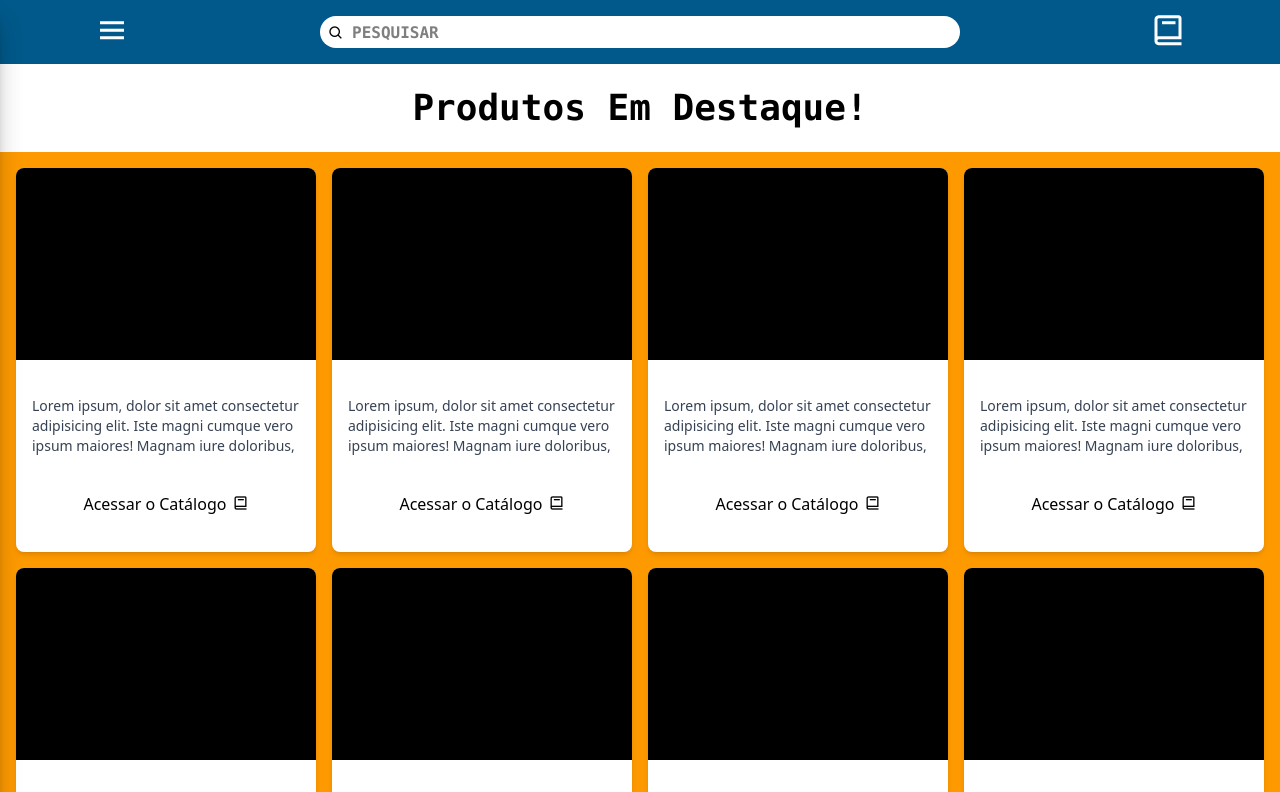
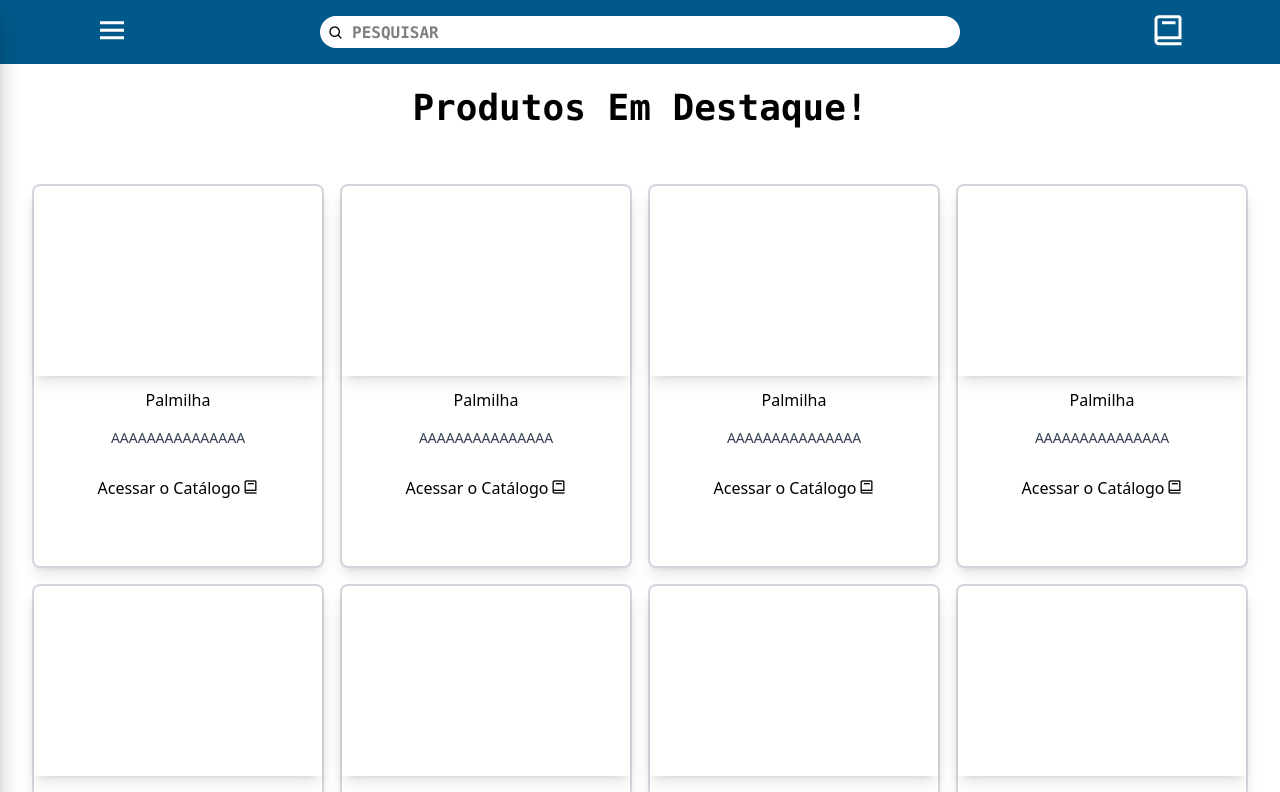
Before and after one commit to Cai0Sant0/ProjetoPessoal, a React (Vite) app: page / in a window 1280 px wide. Shown: the top 792 px of the page. Built offline with nearby package versions, Linux system fonts and the light colour scheme.

Commit message:
mudando cards e colocando footer

```diff
--- a/src/App.jsx
+++ b/src/App.jsx
@@ -1,6 +1,7 @@
 import Navbar from "./components/navbar/Navbar";
 import Sidebar from "./components/sidebar/Sidebar";
 import CardItem from "./components/CardItem/CardItem";
+import Rodape from "./components/Rodape/Rodape";
 import { useState } from "react";
 
 function App() {
@@ -10,16 +11,17 @@ function App() {
             <Navbar onMenuClick={() => setSidebarOpen(true)} />
             <Sidebar open={sidebarOpen} onClose={() => setSidebarOpen(false)} />
             <h1 className="w-full text-2xl text-center font-bold font-mono p-6 md:text-4xl">Produtos Em Destaque!</h1>
-            <main className="grid grid-cols-1 md:grid-cols-4 min-h-screen bg-amber-500 p-4 gap-4">
-                <CardItem />
-                <CardItem />
-                <CardItem />
-                <CardItem />
-                <CardItem />
-                <CardItem />
-                <CardItem />
-                <CardItem />
+            <main className="grid grid-cols-1 md:grid-cols-4 min-h-svh p-8 gap-4">
+                <CardItem nomeProd="Palmilha" descProd="AAAAAAAAAAAAAAA" />
+                <CardItem nomeProd="Palmilha" descProd="AAAAAAAAAAAAAAA" />
+                <CardItem nomeProd="Palmilha" descProd="AAAAAAAAAAAAAAA" />
+                <CardItem nomeProd="Palmilha" descProd="AAAAAAAAAAAAAAA" />
+                <CardItem nomeProd="Palmilha" descProd="AAAAAAAAAAAAAAA" />
+                <CardItem nomeProd="Palmilha" descProd="AAAAAAAAAAAAAAA" />
+                <CardItem nomeProd="Palmilha" descProd="AAAAAAAAAAAAAAA" />
+                <CardItem nomeProd="Palmilha" descProd="AAAAAAAAAAAAAAA" />
             </main>
+            <Rodape />
         </>
     );
 }
--- a/src/components/CardItem/CardItem.jsx
+++ b/src/components/CardItem/CardItem.jsx
@@ -1,10 +1,15 @@
-function CardItem() {
+function CardItem(props) {
     return (
-        <div className=" bg-white shadow-md rounded-lg flex flex-col justify-baseline items-center gap-5 h-96">
-            <div className="bg-black w-full h-1/2 rounded-t-lg">.</div>
-            <p className="text-gray-700 p-4 text-sm md:text-sm">Lorem ipsum, dolor sit amet consectetur adipisicing elit. Iste magni cumque vero ipsum maiores! Magnam iure doloribus,</p>
-            <a href="">Acessar o Catálogo    <i className='bx  bx-book ml-0.5 '  ></i></a>
+        <div className=" bg-white rounded-lg flex flex-col justify-baseline items-center gap-3 h-96 border-2 border-gray-300 shadow-lg">
+            <div className="w-full h-1/2 rounded-t-lg border-gray-300 shadow-lg"></div>
+            <div className="flex flex-col">
+                    <h2 className="text-center">{props.nomeProd}</h2>
+                <p className="text-gray-700 p-4 text-sm md:text-sm">{props.descProd}</p>
+            </div>
+            <a href="">Acessar o Catálogo<i className='bx  bx-book ml-0.5 '  ></i></a>
         </div>
+
+        // 10px -1px 20px 0px #00000054
     );
 }
 
--- /dev/null
+++ b/src/components/Rodape/Rodape.jsx
@@ -0,0 +1,11 @@
+function Rodape() {
+    return (
+        <footer className="mt-4">
+            <div className="bg-sky-800 text-white text-center p-4">
+                <p>&copy; 2023 Meu Site. Todos os direitos reservados.</p>
+            </div>
+        </footer>
+    );
+}
+
+export default Rodape;
```
